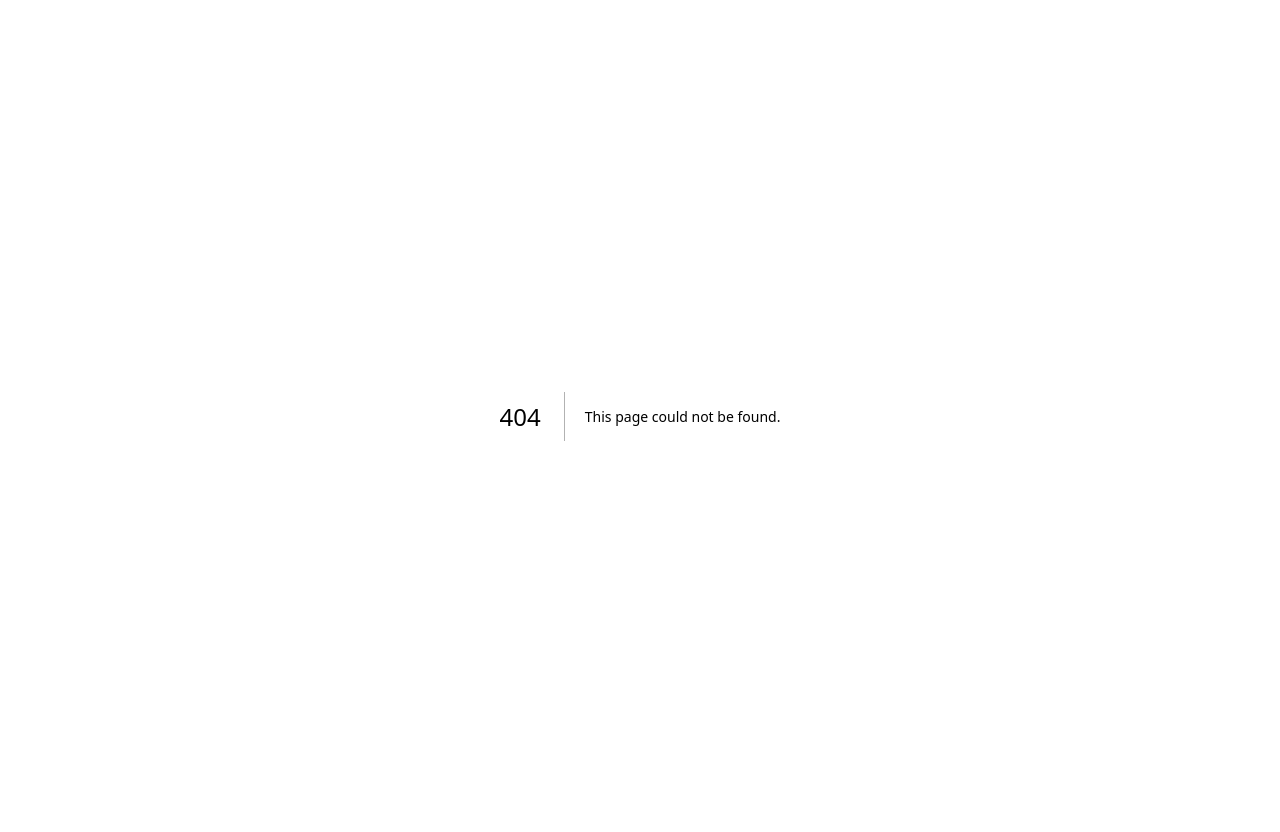
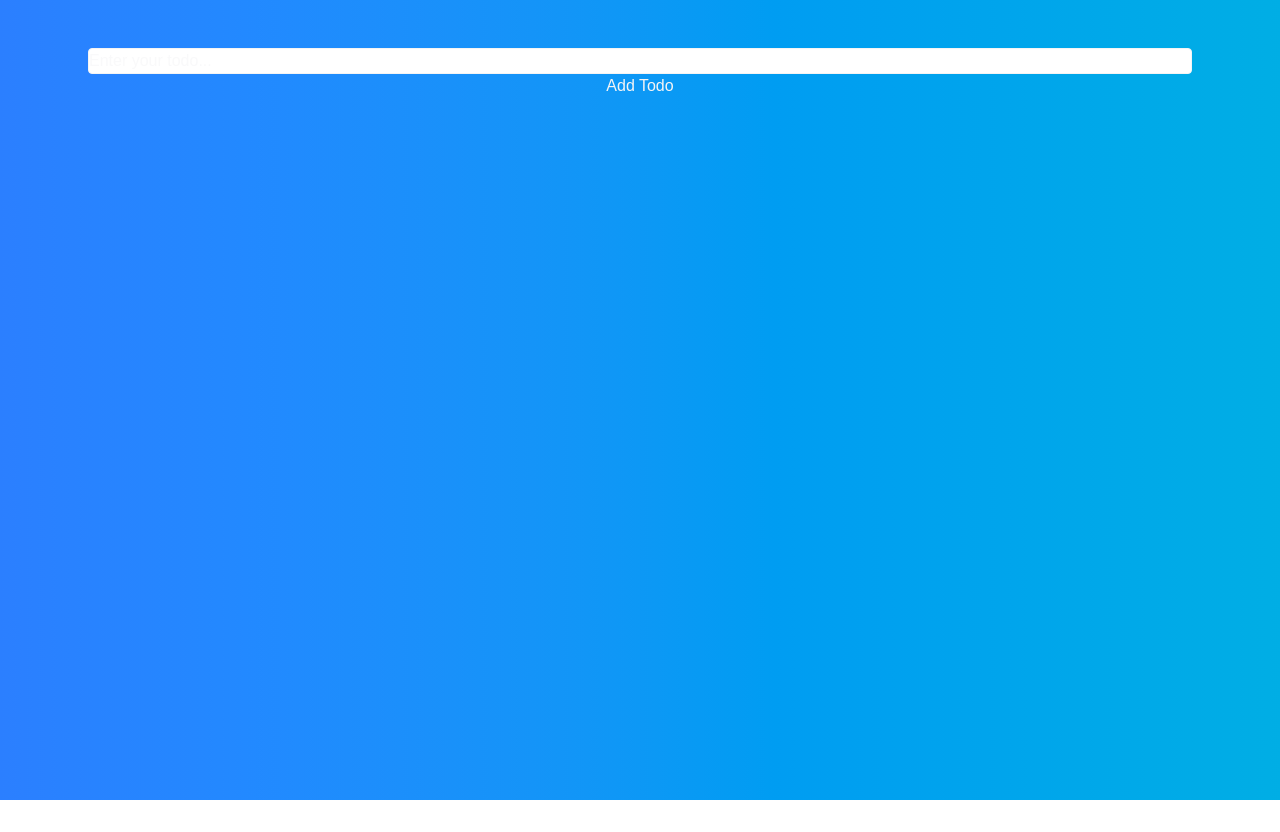
Before and after one commit to codendive/nextjs-mongodb-todo-app, a Next.js app: page /add-todo in a window 1280 px wide. Before the commit this address had no page. After the commit the page ends 800 px from the top, so only its background shows below. Built offline with nearby package versions, Linux system fonts and the light colour scheme; a web font is replaced by a local one.

Commit message:
Add todo function

```diff
--- /dev/null
+++ b/app/add-todo/page.tsx
@@ -0,0 +1,19 @@
+import { addTodo } from '@/lib/actions/todo-actions'
+
+const AddTodoPage = () => {
+  return (
+    <div>
+      <form action={addTodo} className='flex flex-col'>
+        <input
+          type='text'
+          name='description'
+          placeholder='Enter your todo...'
+          className='bg-white border rounded'
+        />
+        <button>Add Todo</button>
+      </form>
+    </div>
+  )
+}
+
+export default AddTodoPage
--- a/app/layout.tsx
+++ b/app/layout.tsx
@@ -22,7 +22,9 @@ const RootLayout = ({
       <body
         className={`${goblinOne.className} bg-gradient-to-r from-blue-500 to-teal-400 text-zinc-100 bg-[length:200%_200%] animate-[gradientMove_10s_ease-in-out_infinite]`}
       >
-        <main className='container p-4 mx-auto'>{children}</main>
+        <main className='container max-w-6xl px-6 py-12 mx-auto'>
+          {children}
+        </main>
       </body>
     </html>
   )
--- a/app/page.tsx
+++ b/app/page.tsx
@@ -1,11 +1,21 @@
+import Link from 'next/link'
+import { PlusCircleIcon } from '@heroicons/react/24/outline'
 import TodoList from '@/components/todo-list'
 
 const HomePage = () => {
   return (
-    <div className='max-w-6xl'>
-      <h1 className='mb-4 text-3xl font-bold text-center'>📋 My Todos</h1>
+    <>
+      <div className='flex items-center justify-between mb-8'>
+        <h1 className='text-3xl font-bold text-white'>📋 My Todos</h1>
+        <button className='hover:text-white'>
+          <Link href='/add-todo' className='flex items-center gap-2'>
+            <PlusCircleIcon className='w-6 h-6' />
+            <span className='hidden sm:inline'>Add Todo</span>
+          </Link>
+        </button>
+      </div>
       <TodoList />
-    </div>
+    </>
   )
 }
 
--- a/components/delete-button.tsx
+++ b/components/delete-button.tsx
@@ -5,7 +5,7 @@ const DeleteButton = ({ id }: { id: string }) => {
   return (
     <form action={deleteTodo}>
       <input type='hidden' name='id' value={id} />
-      <button className='cursor-pointer'>
+      <button className='cursor-pointer hover:text-white'>
         <TrashIcon className='w-6 h-6' />
       </button>
     </form>
--- a/components/todo-item.tsx
+++ b/components/todo-item.tsx
@@ -20,6 +20,7 @@ const TodoItem = ({ todo }: Props) => {
       <div className='flex flex-col space-y-2'>
         <DeleteButton id={todo._id.toString()} />
         <Link
+          className='hover:text-white'
           href={{
             pathname: `/edit/${todo._id}`,
             query: { description: todo.description }
--- a/lib/actions/todo-actions.ts
+++ b/lib/actions/todo-actions.ts
@@ -3,11 +3,24 @@
 import connectDB from '@/config/database'
 import Todo from '@/models/Todo'
 import { revalidatePath } from 'next/cache'
+import { redirect } from 'next/navigation'
+
+export const addTodo = async (formData: FormData) => {
+  await connectDB()
+
+  const description = formData.get('description')
+
+  const addedTodo = await Todo.create({ description })
+
+  if (!addedTodo) throw new Error('Failed to create todo')
+
+  redirect('/')
+}
 
 export const deleteTodo = async (formData: FormData) => {
+  await connectDB()
+
   const id = formData.get('id')
-
-  await connectDB()
 
   const deletedTodo = await Todo.findByIdAndDelete(id)
 
```
